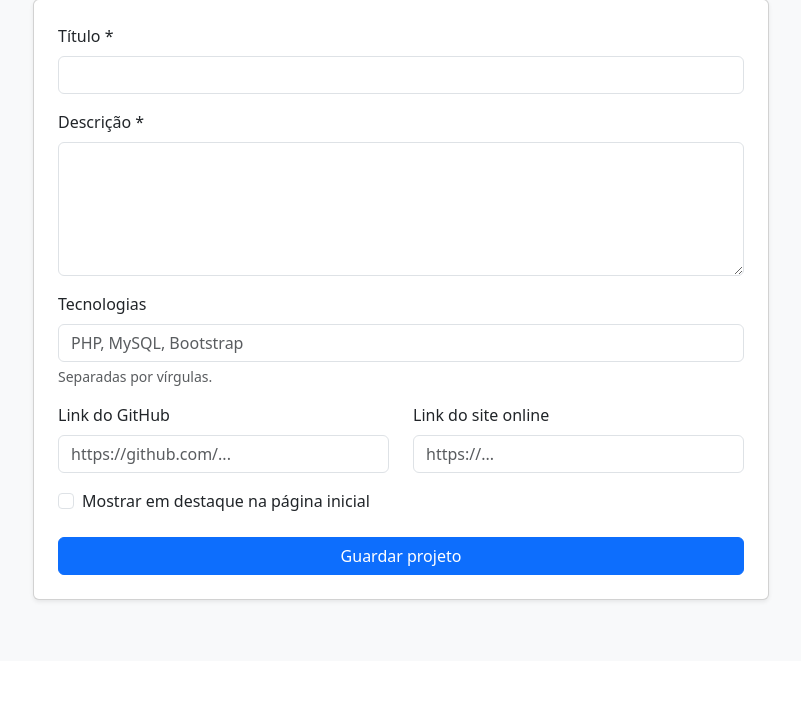
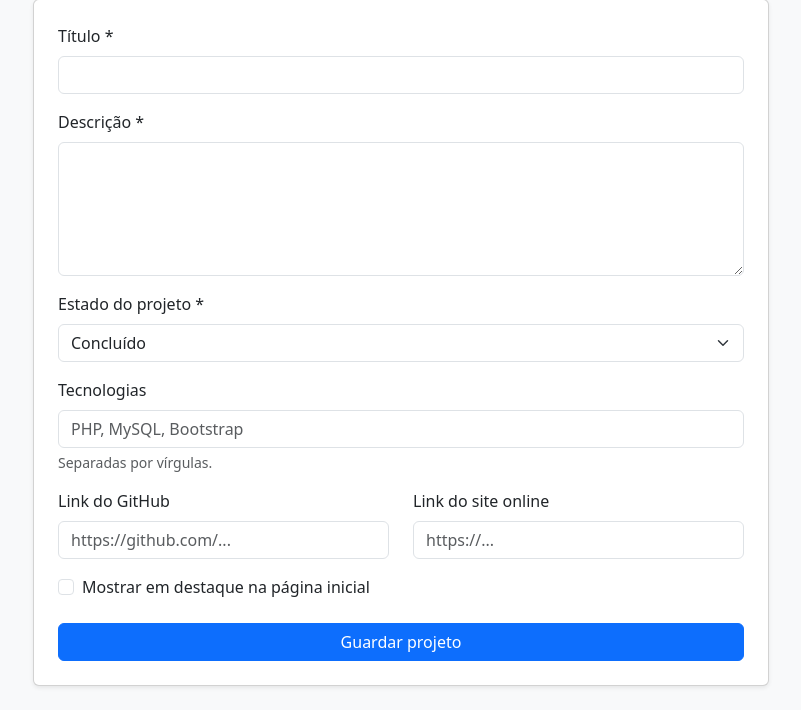
Before and after one commit to nhavene1234/Meu-Portfolio-, a PHP site: page /portfolio/admin/projeto_novo.php in a window 1280 px wide. Shown: the part 139-849 px from the top of the page, without its empty margins (239-1040 px from the left). Before the commit the page ends 742 px from the top, so only its background shows below. Run offline with PHP 8.4, Linux system fonts and the light colour scheme; the visitor is signed in with stand-in values (Sample User, id 1); some libraries are stand-ins or nearby versions.

Commit message:
Estado dos projetos (desenvolvimento/concluído)

```diff
--- a/admin/projeto_novo.php
+++ b/admin/projeto_novo.php
@@ -6,7 +6,7 @@ require_once '../includes/funcoes.php';
 
 $erros = [];
 $dados = ['titulo' => '', 'descricao' => '', 'tecnologias' => '',
-          'link_github' => '', 'link_demo' => '', 'destaque' => 0];
+          'link_github' => '', 'link_demo' => '', 'destaque' => 0, 'estado' => 'concluido'];
 
 if ($_SERVER['REQUEST_METHOD'] === 'POST') {
 
@@ -20,12 +20,16 @@ if ($_SERVER['REQUEST_METHOD'] === 'POST') {
     $dados['link_github'] = trim($_POST['link_github'] ?? '');
     $dados['link_demo']   = trim($_POST['link_demo'] ?? '');
     $dados['destaque']    = isset($_POST['destaque']) ? 1 : 0;
+    $dados['estado']      = $_POST['estado'] ?? '';
 
     if ($dados['titulo'] === '' || mb_strlen($dados['titulo']) > 150) {
         $erros[] = 'O título é obrigatório (máx. 150 caracteres).';
     }
     if ($dados['descricao'] === '') {
         $erros[] = 'A descrição é obrigatória.';
+    }
+    if (!array_key_exists($dados['estado'], ESTADOS)) {
+        $erros[] = 'Escolhe o estado do projeto.';
     }
     foreach (['link_github' => 'GitHub', 'link_demo' => 'do site online'] as $campo => $nome) {
         if ($dados[$campo] !== '' && !url_http($dados[$campo])) {
@@ -35,12 +39,13 @@ if ($_SERVER['REQUEST_METHOD'] === 'POST') {
 
     if (!$erros) {
         $stmt = $pdo->prepare(
-            "INSERT INTO projetos (titulo, descricao, tecnologias, link_github, link_demo, destaque)
-             VALUES (?, ?, ?, ?, ?, ?)"
+            "INSERT INTO projetos (titulo, descricao, tecnologias, link_github, link_demo, destaque, estado)
+             VALUES (?, ?, ?, ?, ?, ?, ?)"
         );
         $stmt->execute([
             $dados['titulo'], $dados['descricao'], $dados['tecnologias'],
-            $dados['link_github'] ?: null, $dados['link_demo'] ?: null, $dados['destaque'],
+            $dados['link_github'] ?: null, $dados['link_demo'] ?: null,
+            $dados['destaque'], $dados['estado'],
         ]);
 
         header('Location: dashboard.php');
@@ -90,6 +95,17 @@ if ($_SERVER['REQUEST_METHOD'] === 'POST') {
     </div>
 
     <div class="mb-3">
+      <label class="form-label">Estado do projeto *</label>
+      <select name="estado" class="form-select" required>
+        <?php foreach (ESTADOS as $valor => $nome): ?>
+          <option value="<?= h($valor) ?>" <?= $dados['estado'] === $valor ? 'selected' : '' ?>>
+            <?= h($nome) ?>
+          </option>
+        <?php endforeach; ?>
+      </select>
+    </div>
+
+    <div class="mb-3">
       <label class="form-label">Tecnologias</label>
       <input type="text" name="tecnologias" class="form-control" placeholder="PHP, MySQL, Bootstrap"
              value="<?= h($dados['tecnologias']) ?>">
--- a/includes/funcoes.php
+++ b/includes/funcoes.php
@@ -1,5 +1,11 @@
 <?php
 require_once __DIR__ . '/config.php';
+
+// Estados possíveis de um projeto (chave guardada na BD => texto mostrado)
+const ESTADOS = [
+    'desenvolvimento' => 'Em desenvolvimento',
+    'concluido'       => 'Concluído',
+];
 
 function h(?string $texto): string {
     return htmlspecialchars((string)$texto, ENT_QUOTES, 'UTF-8');
@@ -12,6 +18,18 @@ function url_http(?string $url): ?string {
         return $url;
     }
     return null;
+}
+
+// Devolve um estado válido (se vier algo estranho, assume "concluido")
+function estado_valido(?string $estado): string {
+    return array_key_exists((string)$estado, ESTADOS) ? $estado : 'concluido';
+}
+
+// Selo colorido do estado
+function selo_estado(?string $estado): string {
+    $estado = estado_valido($estado);
+    $classe = $estado === 'concluido' ? 'text-bg-success' : 'text-bg-warning';
+    return '<span class="badge ' . $classe . '">' . h(ESTADOS[$estado]) . '</span>';
 }
 
 // Cartão de um projeto (usado na página inicial e na lista de projetos)
@@ -42,6 +60,7 @@ function cartao_projeto(array $p, int $limite = 140): string {
     return '<div class="col-md-6 col-lg-4">'
          . '<div class="card card-projeto h-100 shadow-sm">'
          . '<div class="card-body">'
+         . '<div class="mb-2">' . selo_estado($p['estado'] ?? null) . '</div>'
          . '<h5 class="card-title">' . h($p['titulo']) . '</h5>'
          . '<p class="card-text">' . h(mb_strimwidth($p['descricao'], 0, $limite, '...')) . '</p>'
          . $etiquetas
--- a/index.php
+++ b/index.php
@@ -7,7 +7,7 @@ require_once 'includes/funcoes.php';
 require_once 'includes/header.php';
 
 // Projetos em destaque (até 3) e número total de projetos
-$destaques = $pdo->query("SELECT id, titulo, descricao, tecnologias, link_github, link_demo
+$destaques = $pdo->query("SELECT id, titulo, descricao, tecnologias, estado, link_github, link_demo
                           FROM projetos WHERE destaque = 1
                           ORDER BY criado_em DESC LIMIT 3")->fetchAll();
 $totalProjetos = (int)$pdo->query("SELECT COUNT(*) FROM projetos")->fetchColumn();
--- a/projeto.php
+++ b/projeto.php
@@ -27,7 +27,8 @@ require_once 'includes/header.php';
   <div class="container" style="max-width: 900px;">
     <a href="projetos.php" class="text-decoration-none">← Todos os projetos</a>
 
-    <h1 class="fw-bold mt-3"><?= h($p['titulo']) ?></h1>
+    <div class="mt-3 mb-2"><?= selo_estado($p['estado'] ?? null) ?></div>
+    <h1 class="fw-bold"><?= h($p['titulo']) ?></h1>
 
     <?php if ($p['tecnologias']): ?>
       <div class="mb-4">
```
Also changed, not shown: admin/dashboard.php (+8 -5 lines), admin/projeto_editar.php (+18 -2 lines), projetos.php (+34 -4 lines).
